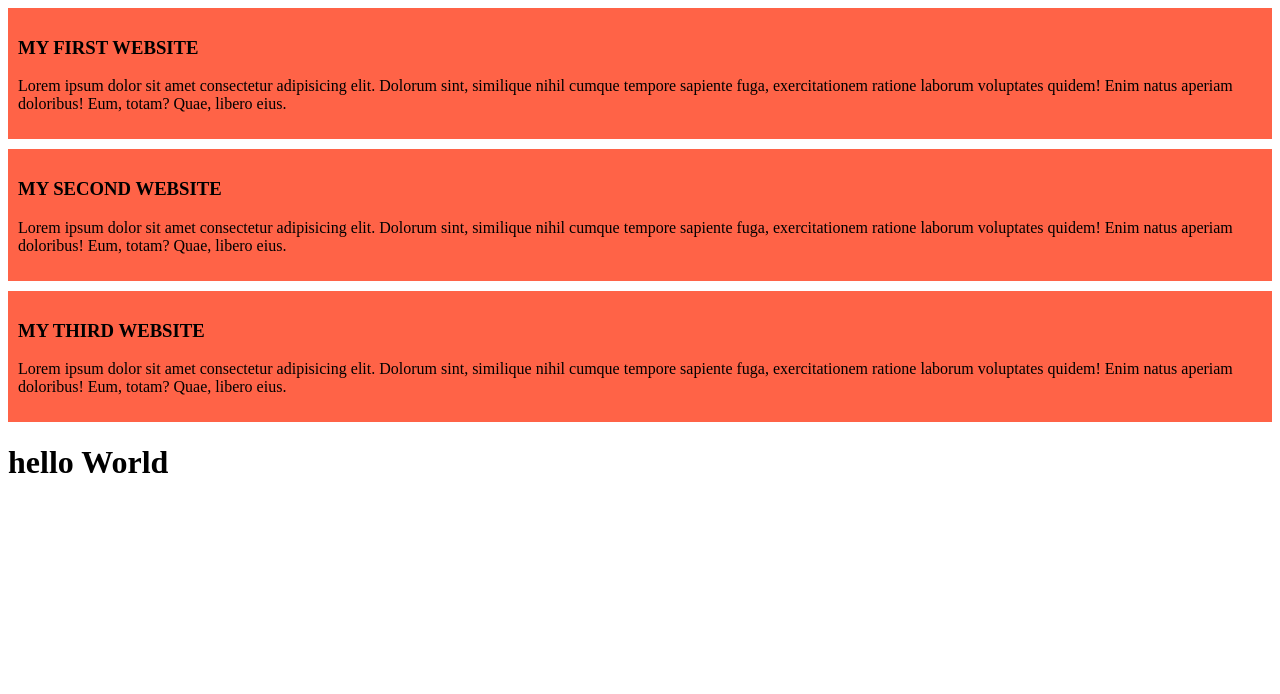
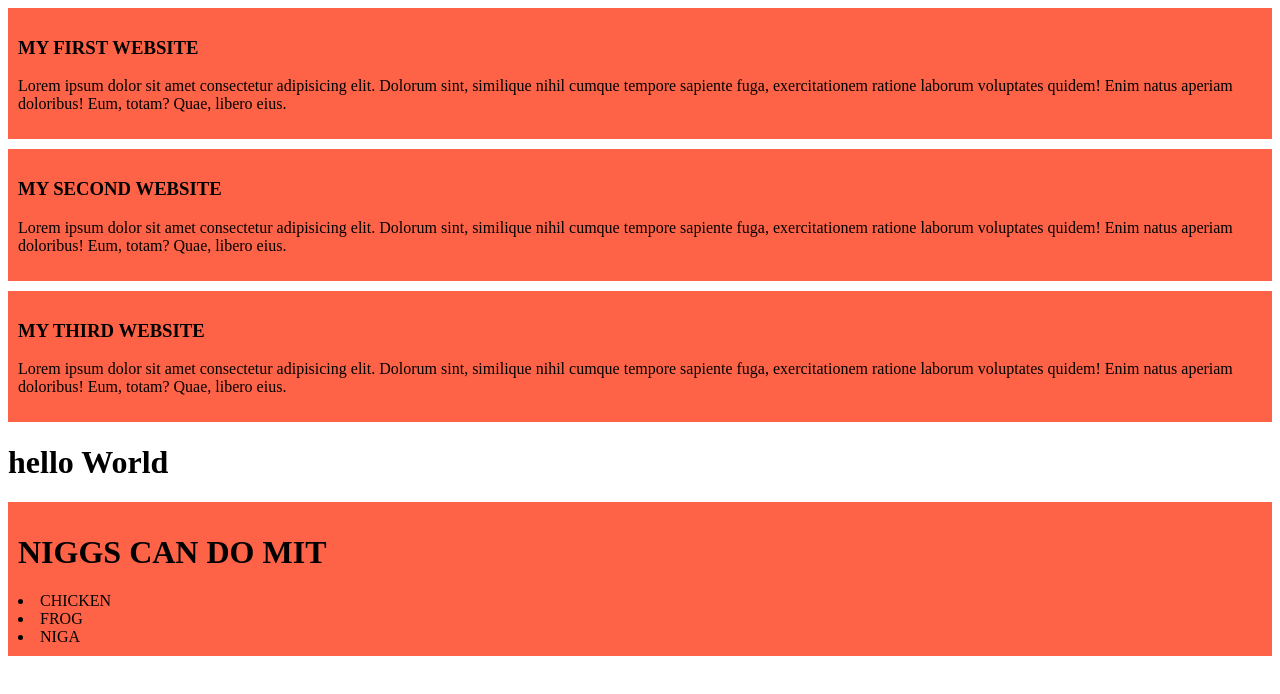
Before and after one commit to CODING019/New-Repo, a plain HTML site: page new.html in a window 1280 px wide. Drawn offline with Linux system fonts and the light colour scheme.

Commit message:
Added new list

```diff
--- a/new.html
+++ b/new.html
@@ -22,3 +22,11 @@
 </div>
 </html>
 <h1>hello World</h1>
+<div>
+    <h1>NIGGS CAN DO MIT</h1>
+    <LI>CHICKEN</LI>
+    <LI>FROG</LI>
+    <LI>NIGA</LI>
+
+
+</div>
```
